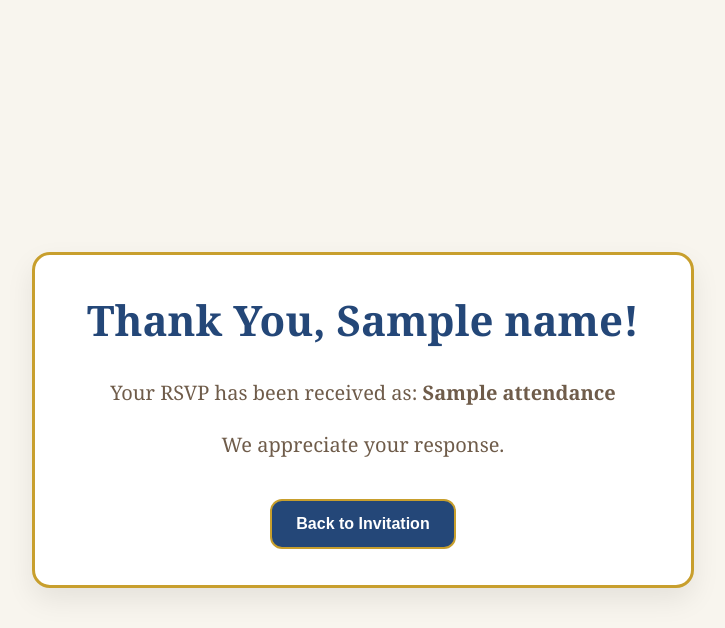
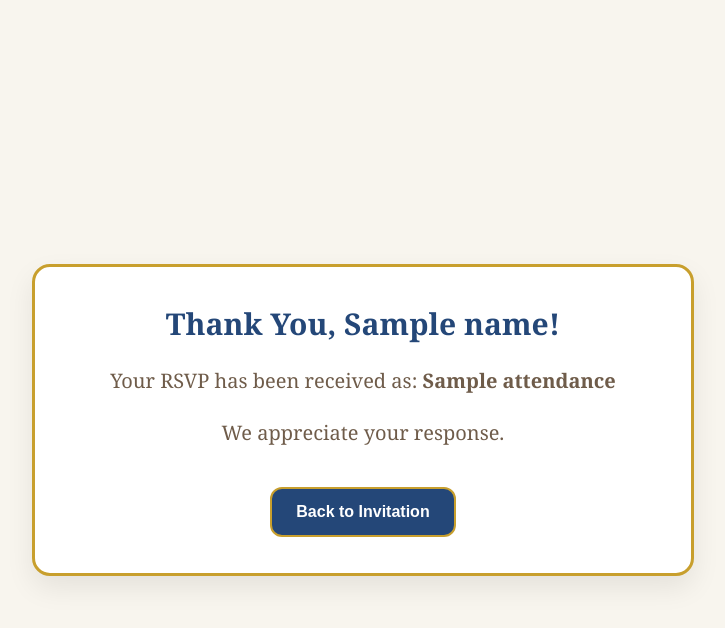
Before and after one commit to jaismeen416/asa-ki-vaar-rsvp, a Flask app: template templates/thankyou.html in a window 1280 px wide. Shown: the top 628 px of the page, without its empty margins (277-1002 px from the left). Run offline with Flask 3, Linux system fonts and the light colour scheme; the template is opened without the code that fills it: most values are stand-ins (such as "Sample title", 1, 10 or a date in 2020).

```diff
--- a/templates/thankyou.html
+++ b/templates/thankyou.html
@@ -30,7 +30,7 @@
     h1 {
       color: #244778;
       margin-top: 0;
-      font-size: 42px;
+      font-size: 30px;
     }
 
     p {
```
